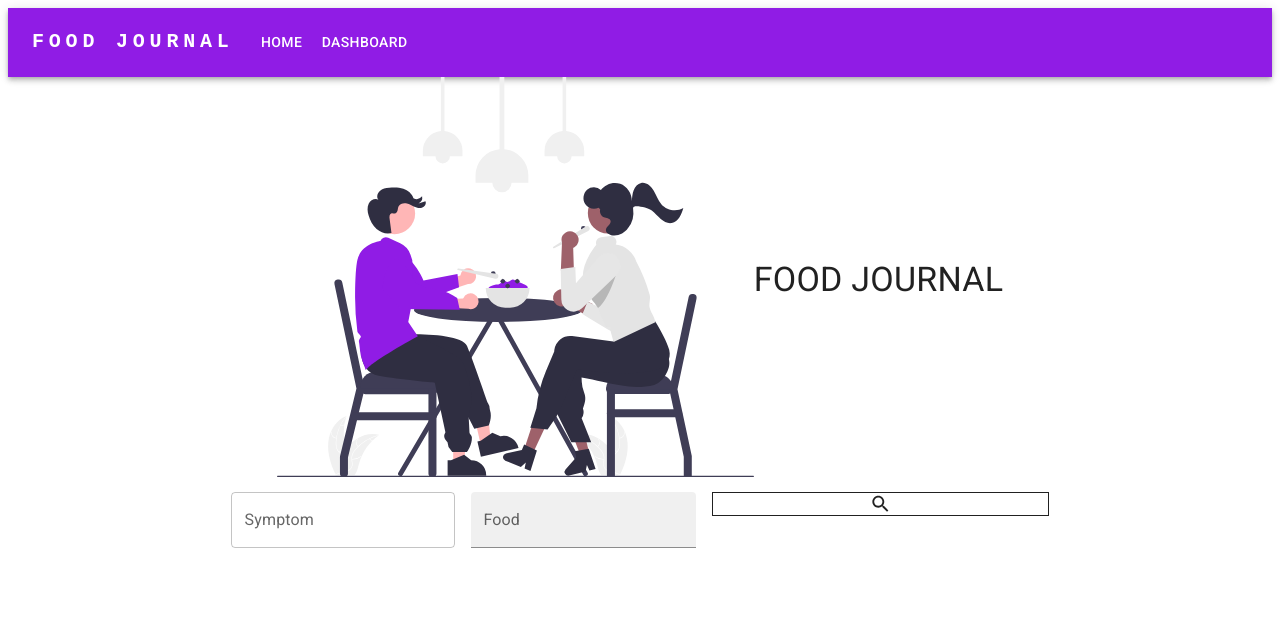
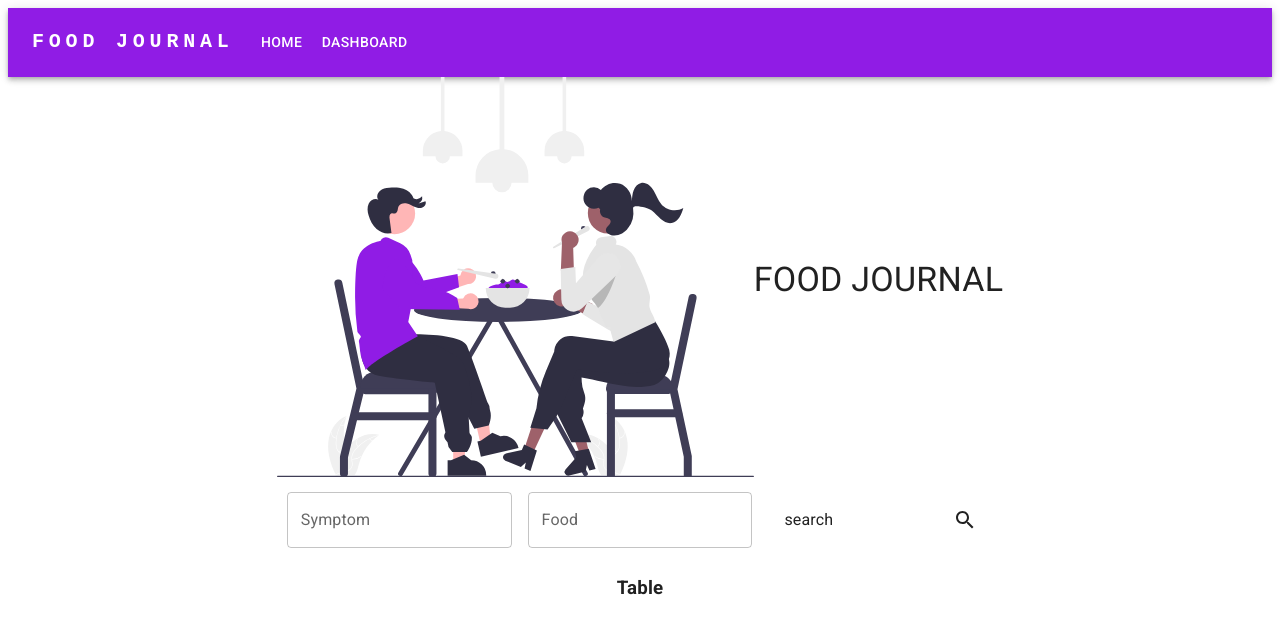
Before and after one commit to atikahnaz/Diet_Journal, a React (Vite) app: page / in a window 1280 px wide. Both pictures are taken after a click on the button "DASHBOARD". Shown: the top 634 px of the page. Built offline with nearby package versions, Linux system fonts and the light colour scheme.

Commit message:
style: search box

```diff
--- a/src/components/Dashboard.jsx
+++ b/src/components/Dashboard.jsx
@@ -3,21 +3,33 @@ import { useState } from "react";
 import Box from "@mui/material/Box";
 import TextField from "@mui/material/TextField";
 import SearchIcon from "@mui/icons-material/Search";
-import { blue, blueGrey, deepPurple } from "@mui/material/colors";
+import { blue, blueGrey, deepPurple, red } from "@mui/material/colors";
 import { StarPurple500Outlined, StarPurple500Sharp } from "@mui/icons-material";
 
 export default function Dashboard() {
   const [searchSymptom, setSearchSymptom] = useState("");
+  const [searchFood, setSearchFood] = useState("");
+
   console.log(searchSymptom);
 
   const searchText = (searchSymptom) => {
     console.log(searchSymptom);
+    console.log({ searchSymptom });
   };
 
   return (
+    <>
       <Box
         component="form"
-      sx={{ "& > :not(style)": { m: 1, width: "25ch" } }}
+        sx={{
+          alignItems: "center",
+          justifyContent: "center",
+
+          "& > :not(style)": {
+            m: 1,
+            width: "25ch",
+          },
+        }}
         noValidate
         autoComplete="off"
       >
@@ -27,8 +39,31 @@ export default function Dashboard() {
           variant="outlined"
           onChange={(e) => setSearchSymptom(e.target.value)}
         />
-      <TextField id="filled-basic" label="Food" variant="filled" />
-      <SearchIcon sx={{ border: 1 }} style={{}} onClick={searchText} />
+        <TextField
+          id="filled-basic"
+          label="Food"
+          variant="outlined"
+          onChange={(e) => setSearchFood(e.target.value)}
+        />
+
+        <div
+          style={{
+            Width: "3rem",
+            display: "inline-flex",
+            justifyContent: "space-between",
+            paddingLeft: "1rem",
+            paddingRight: "1rem",
+            alignItems: "center",
+
+            border: 1,
+          }}
+        >
+          <p>search</p>
+          <SearchIcon onClick={searchText} sx={{}} />
+        </div>
       </Box>
+
+      <h3>Table</h3>
+    </>
   );
 }
```
Lines whose indentation alone changed are shown as unchanged.
